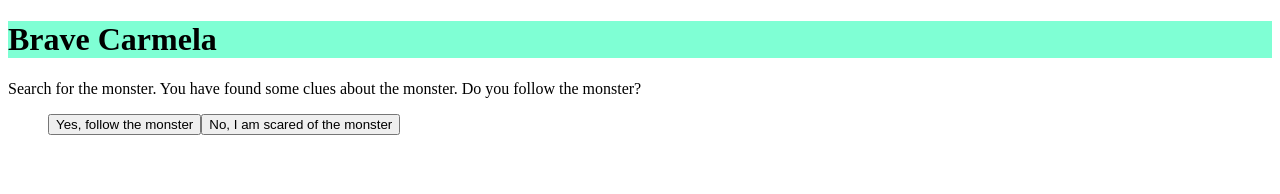
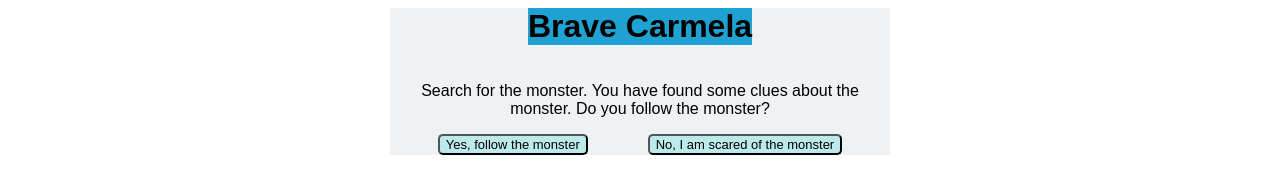
Before and after one commit to jingli0838/COMP-2230---Front-End-assignment-03, a plain HTML site: page index.html in a window 1280 px wide. Drawn offline with Linux system fonts and the light colour scheme.

Commit message:
Applied CSS styling for enhanced user experience.

```diff
--- a/styles.css
+++ b/styles.css
@@ -1,3 +1,60 @@
 h1 {
-    background-color: aquamarine;
+    background-color: rgb(30, 162, 210);
+    text-align: center;
+    margin-top: 0px;
+    }
+
+
+body{
+    font-family:Arial, Helvetica, sans-serif ;
 }
+
+
+#game-container {
+    background-color: rgb(238, 242, 244);
+    width: 500px;
+    margin-left: auto;
+    margin-right: auto;
+    display: flex;
+    flex-direction: column;
+    align-items: center;
+    }
+
+#question{
+    text-align: center;
+    }
+
+
+#answers {
+
+    margin: 0;
+    padding:0;
+    display: flex;
+    justify-content: center;
+    gap: 60px;
+    width: 400px;
+
+    }
+
+#answers button{
+    font-size: 13px;
+    border-radius: 5px;
+    background-color: rgb(188, 234, 234);
+    text-align: center;
+    white-space: nowrap;
+    }
+
+#answers button:focus {
+    outline: 2px solid #005fcc;  /* Add a visible focus outline */
+    }
+
+
+#next-btn{
+    border-radius: 5px;
+    width: 100px;
+    background-color: rgb(188, 234, 234);
+    }
+
+#next-btn:focus {
+    outline: 2px solid #005fcc;  /* Add a visible focus outline */
+}
```
